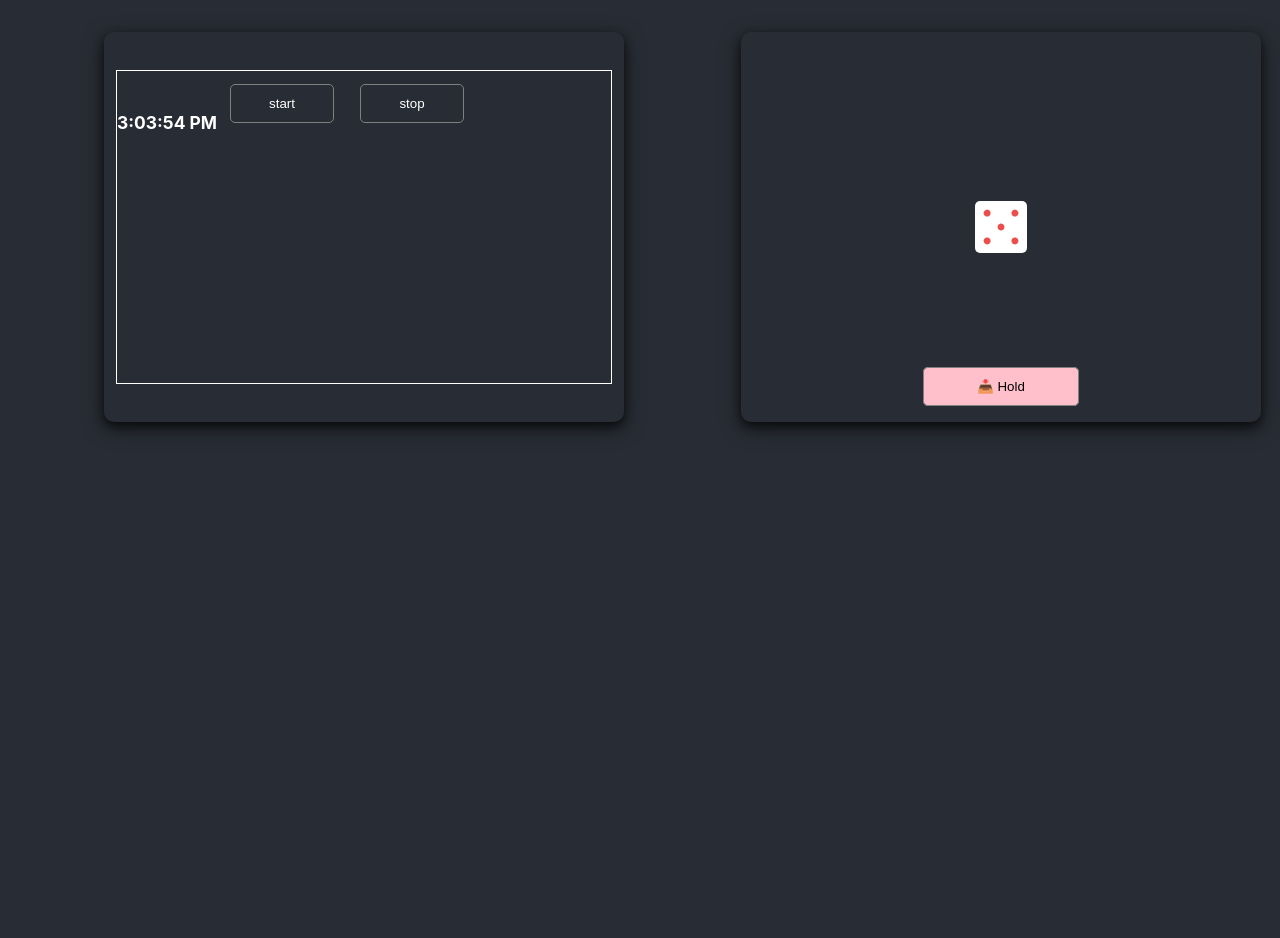
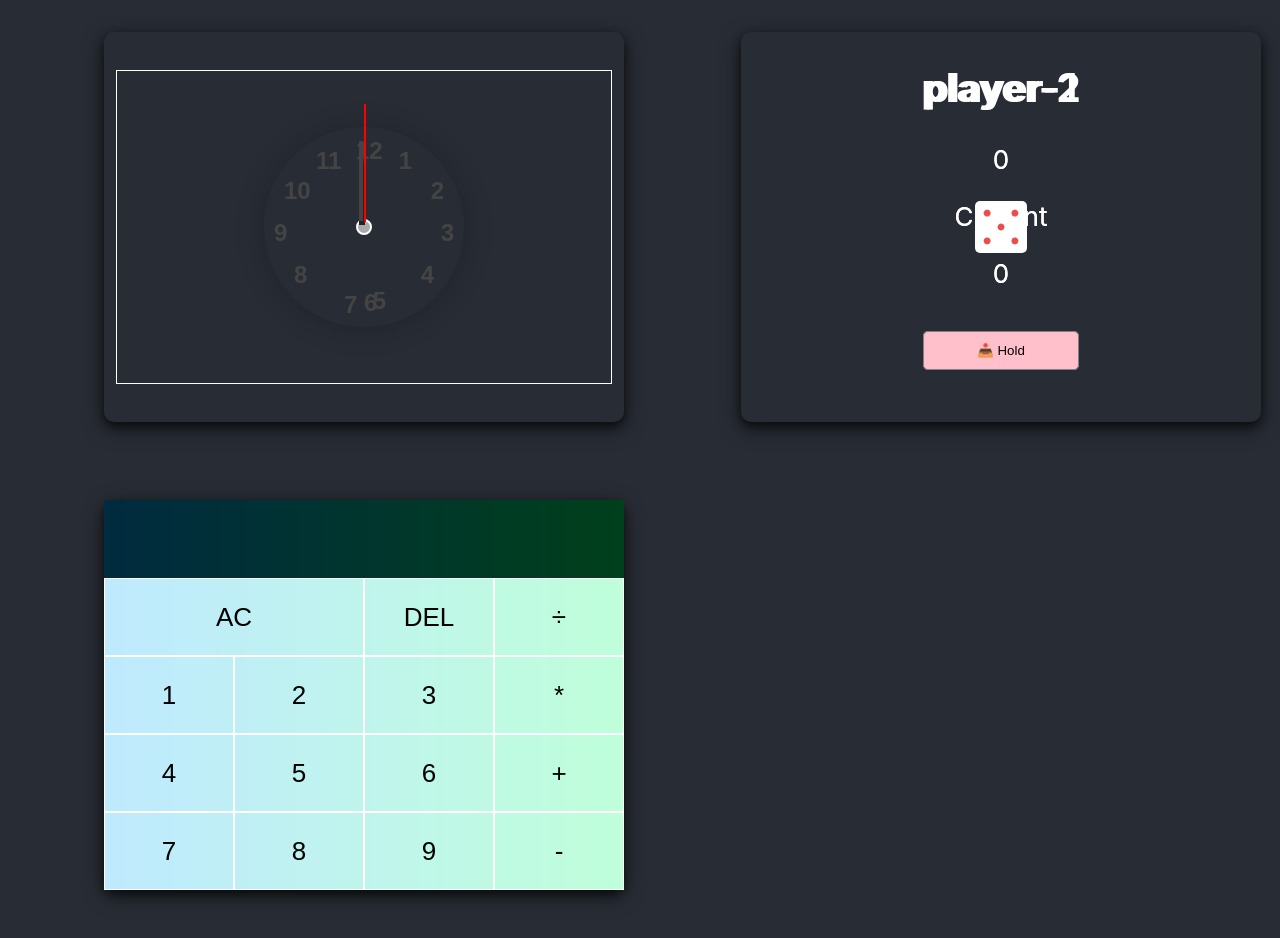
Before and after one commit to mohitgadhavi1/myDashboard, a React (Create React App) app: page / in a window 1280 px wide. Shown: the part 620-1558 px from the top of the page. Before the commit the page ends 1146 px from the top, so only its background shows below. Built offline with nearby package versions, Linux system fonts and the light colour scheme; grey boxes are pictures that could not be loaded.

Commit message:
reg commit

```diff
--- a/src/App.js
+++ b/src/App.js
@@ -14,8 +14,15 @@ import Container from "./styles/Container";
 import TaskApp from "./apps/TaskApp/TaskApp";
 import BirthdayApp from "./apps/BirthdayApp/BirthdayApp";
 import PigGame from "./apps/PigGame/PigGame";
+import Calculator from "./apps/Calculator/Calculator";
 
-const components = [<BirthdayApp />, <TaskApp />, <TimerApp />, <PigGame />];
+const components = [
+  <BirthdayApp />,
+  <TaskApp />,
+  <TimerApp />,
+  <PigGame />,
+  <Calculator />,
+];
 
 function App() {
   return (
--- /dev/null
+++ b/src/apps/Calculator/Calculator.js
@@ -0,0 +1,87 @@
+import React from "react";
+import styled from "styled-components";
+
+function Calculator() {
+  return (
+    <CalcStyle>
+      <div className="calculator-grid">
+        <div className="output">
+          <div className="previous-operand"></div>
+          <div className="current-operand"></div>
+        </div>
+        <button className="span-two">AC</button>
+        <button>DEL</button>
+        <button>÷</button>
+        <button>1</button>
+        <button>2</button>
+        <button>3</button>
+        <button>*</button>
+        <button>4</button>
+        <button>5</button>
+        <button>6</button>
+        <button>+</button>
+        <button>7</button>
+        <button>8</button>
+        <button>9</button>
+        <button>-</button>
+      </div>
+    </CalcStyle>
+  );
+}
+
+const CalcStyle = styled.div`
+  background: linear-gradient(to right, #00aaff, #00ff6c);
+  position: absolute;
+  width: 100%;
+  height: 100%;
+
+  .calculator-grid {
+    display: grid;
+    position: absolute;
+    // margin-top: 2rem;
+    justify-content: center;
+    grid-template-columns: repeat(4, 5rem);
+    grid-template-rows: minmax(3rem, auto) repeat(5, 3rem);
+  }
+
+  .calculator-grid > button {
+    cursor: pointer;
+    font-size: 1rem;
+    border: 1px solid white;
+    outline: none;
+    background-color: rgba(255, 255, 255, 0.75);
+  }
+
+  .calculator-grid > button:hover,
+  .calculator-grid > button:focus {
+    background-color: rgba(255, 255, 255, 0.9);
+  }
+
+  .span-two {
+    grid-column: span 2;
+  }
+
+  .output {
+    grid-column: 1 / -1;
+    background-color: rgba(0, 0, 0, 0.75);
+    display: flex;
+    flex-direction: column;
+    align-items: flex-end;
+    justify-content: space-around;
+    padding: 0.75rem;
+    word-wrap: break-word;
+    word-break: break-all;
+  }
+
+  .output .previous-operand {
+    color: rgba(255, 255, 255, 0.75);
+    font-size: 1rem;
+  }
+
+  .output .current-operand {
+    color: white;
+    font-size: 2rem;
+  }
+`;
+
+export default Calculator;
--- a/src/apps/PigGame/PigGame.js
+++ b/src/apps/PigGame/PigGame.js
@@ -49,7 +49,7 @@ const PigGameStyle = styled.div`
   display: flex;
   align-items: center;
   justify-content: center;
-
+  position: absolute;
   height: 100%;
   width: 100%;
   .player--0 {
--- a/src/apps/TaskApp/Users/AddUser.js
+++ b/src/apps/TaskApp/Users/AddUser.js
@@ -5,38 +5,25 @@ import ErrorModal from "../../../components/ErrorModal";
 
 const AddUser = (props) => {
   const [enteredUsername, setEnteredUsername] = useState("");
-  const [enteredAge, setEnteredAge] = useState("");
   const [error, setError] = useState();
 
   const addUserHandler = (event) => {
     event.preventDefault();
-    if (enteredUsername.trim().length === 0 || enteredAge.trim().length === 0) {
+    if (enteredUsername.trim().length === 0) {
       setError({
         title: "Invalid input",
-        message: "Please enter a valid name and age (non-empty values).",
+        message: "Please enter a value.",
       });
       return;
     }
-    if (+enteredAge < 1) {
-      setError({
-        title: "Invalid age",
-        message: "Please enter a valid age (> 0).",
-      });
-      return;
-    }
-    props.onAddUser(enteredUsername, enteredAge);
+
+    props.onAddUser(enteredUsername);
     setEnteredUsername("");
-    setEnteredAge("");
   };
 
   const usernameChangeHandler = (event) => {
     setEnteredUsername(event.target.value);
   };
-
-  const ageChangeHandler = (event) => {
-    setEnteredAge(event.target.value);
-  };
-
   const errorHandler = () => {
     setError(null);
   };
@@ -56,15 +43,8 @@ const AddUser = (props) => {
           type="text"
           value={enteredUsername}
           onChange={usernameChangeHandler}
-        >
-          Username
-        </Input>
-
-        <Input type="number" value={enteredAge} onChange={ageChangeHandler}>
-          Age (Years)
-        </Input>
-
-        <Button type="submit">Add User</Button>
+        ></Input>
+        <Button type="submit">Add</Button>
       </form>
     </div>
   );
--- a/src/apps/TimerApp/TimerApp.js
+++ b/src/apps/TimerApp/TimerApp.js
@@ -15,24 +15,39 @@ function TimerApp() {
 
   return (
     <TimerAppStyle>
-      <h6>{cTime}</h6>
-      <div className="timer-btn">
-        <Button>start</Button>
-        <Button>stop</Button>
+      <div className="clock">
+        <span className="twelve">12</span>
+        <span className="one">1</span>
+        <span className="two">2</span>
+        <span className="three">3</span>
+        <span className="four">4</span>
+        <span className="five">5</span>
+        <span className="six">6</span>
+        <span className="seven">7</span>
+        <span className="eight">8</span>
+        <span className="nine">9</span>
+        <span className="ten">10</span>
+        <span className="eleven">11</span>
       </div>
+      <div className="hour_hand"></div>
+      <div className="min_hand"></div>
+      <div className="sec_hand"></div>
     </TimerAppStyle>
   );
 }
 
 const TimerAppStyle = styled.div`
+  @import url("https://fonts.googleapis.com/css?family=Source+Sans+Pro&display=swap");
   display: flex;
   width: 95%;
   height: 80%;
   border: 1px solid white;
+  position: absolute;
+  font-family: sans-serif;
 
   .clock {
-    width: 300px;
-    height: 300px;
+    width: 200px;
+    height: 200px;
     border-radius: 50%;
     position: absolute;
     top: 50%;
@@ -43,6 +58,114 @@ const TimerAppStyle = styled.div`
     color: #444;
     text-align: center;
   }
+  .clock::after {
+    background: #aaa;
+    content: "";
+    width: 12px;
+    height: 12px;
+    border-radius: 50%;
+    position: absolute;
+    z-index: 2;
+    top: 50%;
+    left: 50%;
+    transform: translate(-50%, -50%);
+    border: 2px solid #fff;
+  }
+  .hour_hand {
+    position: absolute;
+    width: 6px;
+    height: 60px;
+    background: #222;
+    top: 30%;
+    left: 49%;
+    transform-origin: bottom;
+  }
+
+  .min_hand {
+    position: absolute;
+    width: 4px;
+    height: 80px;
+    background: #444;
+    top: 22.5%;
+    left: 49%;
+    transform-origin: bottom;
+  }
+
+  .sec_hand {
+    position: absolute;
+    width: 2px;
+    height: 118px;
+    background: red;
+    top: 10.5%;
+    left: 50%;
+    transform-origin: bottom;
+  }
+
+  .clock span {
+    position: absolute;
+    font-family: "Source Sans Pro", sans-serif;
+    font-weight: 700;
+  }
+
+  .twelve {
+    top: 10px;
+    left: 46%;
+  }
+
+  .one {
+    top: 10%;
+    right: 26%;
+  }
+
+  .eleven {
+    top: 10%;
+    left: 26%;
+  }
+
+  .two {
+    top: 25%;
+    right: 10%;
+  }
+
+  .three {
+    right: 10px;
+    top: 46%;
+  }
+
+  .four {
+    right: 30px;
+    top: 67%;
+  }
+
+  .five {
+    right: 78px;
+    top: 80%;
+  }
+
+  .six {
+    bottom: 10px;
+    left: 50%;
+  }
+
+  .seven {
+    left: 80px;
+    top: 82%;
+  }
+
+  .eight {
+    left: 30px;
+    top: 67%;
+  }
+
+  .nine {
+    left: 10px;
+    top: 46%;
+  }
+
+  .ten {
+    top: 25%;
+    left: 10%;
+  }
 `;
 
 export default TimerApp;
--- a/src/styles/Container.js
+++ b/src/styles/Container.js
@@ -5,6 +5,7 @@ const Container = styled.section`
   width: 20rem;
   height: 15rem;
   display: flex;
+  position: relative;
   align-items: center;
   justify-content: center;
   box-shadow: 0 4px 8px 0 rgba(0, 0, 0, 0.507),
```
